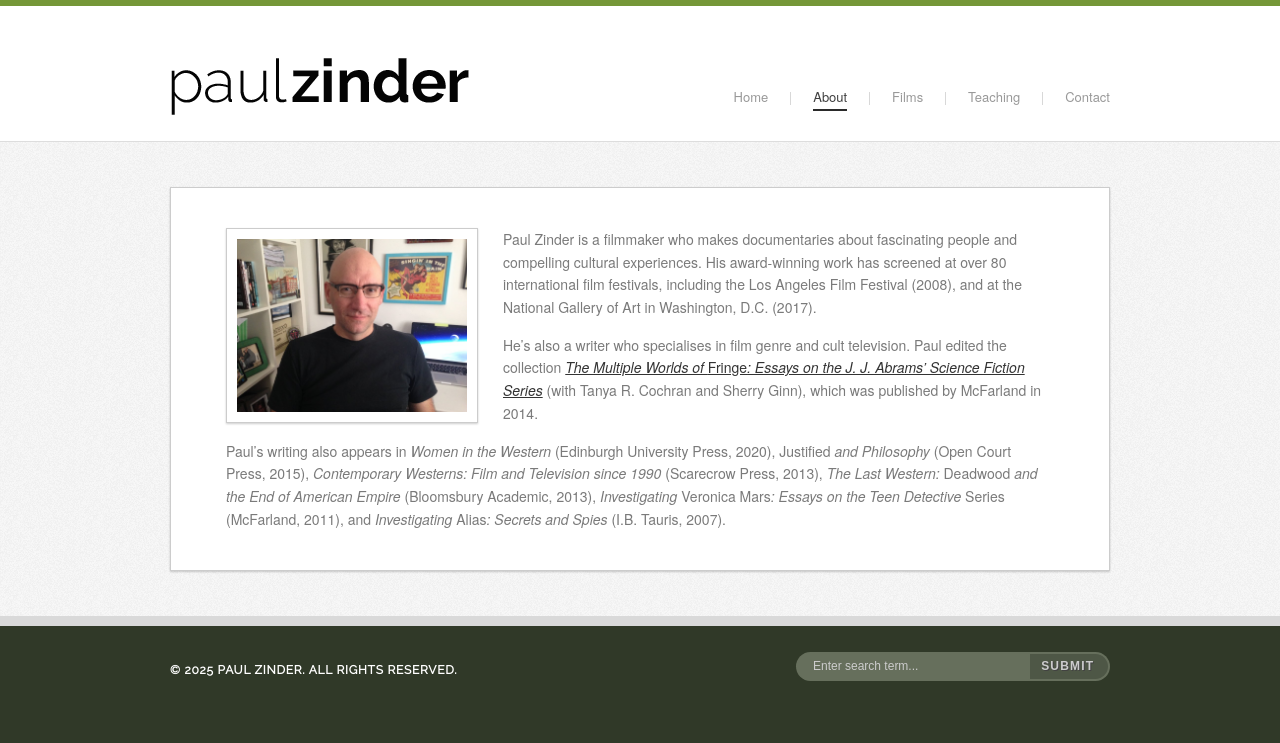
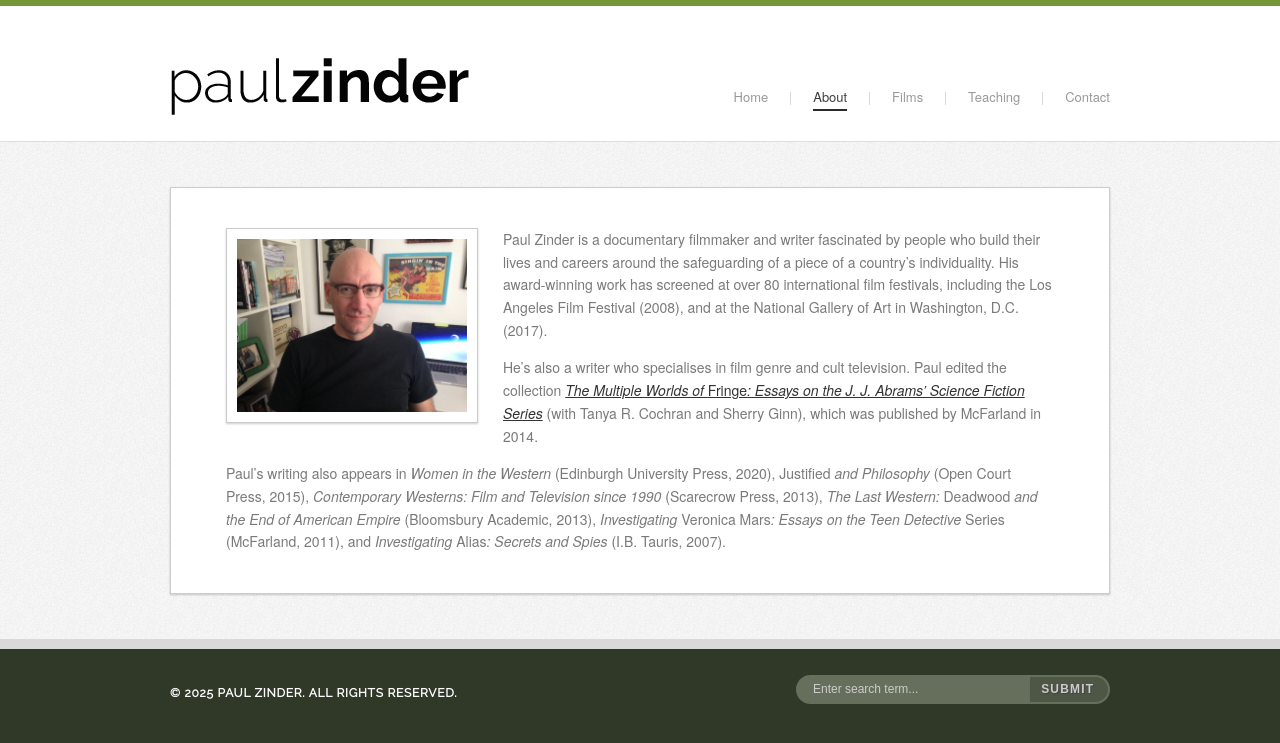
Before and after one commit to jennysharps/paul-zinder-static, a Jekyll site: the page built from about.md, in a window 1280 px wide. Shown: the top 743 px of the page. Built offline with Jekyll 4.4.1, drawn with Linux system fonts in a browser that asks for light colours.

Commit message:
Update about.md

```diff
--- a/about.md
+++ b/about.md
@@ -12,7 +12,7 @@ permalink: /about/
     <img class='page' width="230" height="169" alt="" title="site pic 2" src="{{ 'assets/images/2011/06/site-pic-2.jpg' | absolute_url }}" />
 </span>
 
-Paul Zinder is a filmmaker who makes documentaries about fascinating people and compelling cultural experiences.  His award-winning work has screened at over 80 international film festivals, including the Los Angeles Film Festival (2008), and at the National Gallery of Art in Washington, D.C. (2017).
+Paul Zinder is a documentary filmmaker and writer fascinated by people who build their lives and careers around the safeguarding of a piece of a country’s individuality.  His award-winning work has screened at over 80 international film festivals, including the Los Angeles Film Festival (2008), and at the National Gallery of Art in Washington, D.C. (2017).
 
 He’s also a writer who specialises in film genre and cult television.  Paul edited the collection <a title="The Multiple Worlds of Fringe: Essays on the J.J. Abrams Science Fiction Series" href="http://www.amazon.com/Multiple-Worlds-Fringe-Science-Fiction/dp/0786475676/ref=sr_1_1?s=books&amp;ie=UTF8&amp;qid=1433589206&amp;sr=1-1&amp;keywords=multiple+worlds+of+fringe" target="_blank" rel="noopener noreferrer"><cite>The Multiple Worlds of </cite>Fringe<cite>: Essays on the J. J. Abrams&#8217; Science Fiction Series</cite></a> (with Tanya R. Cochran and Sherry Ginn), which was published by McFarland in 2014.
 
```
